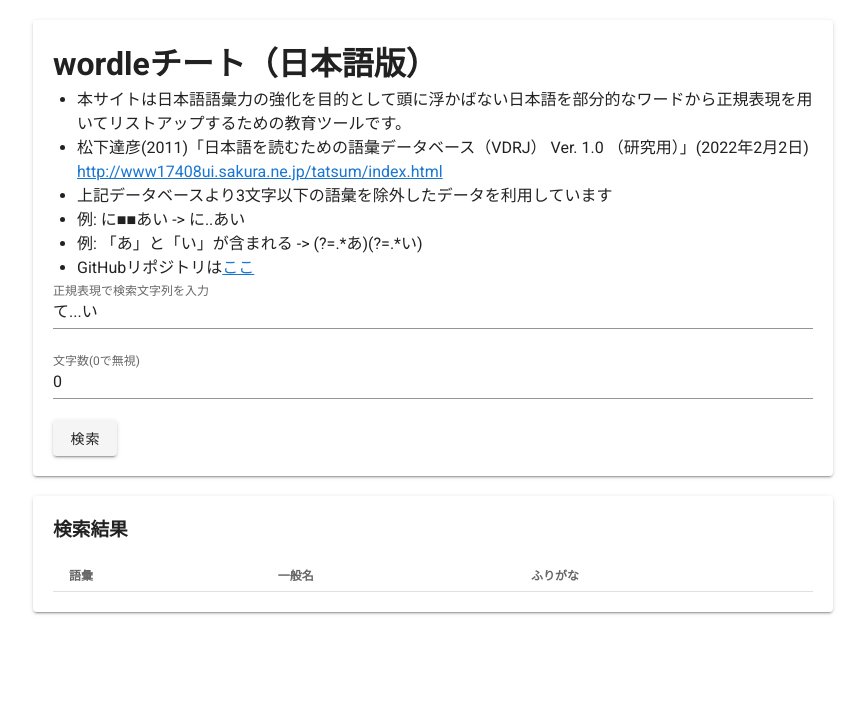
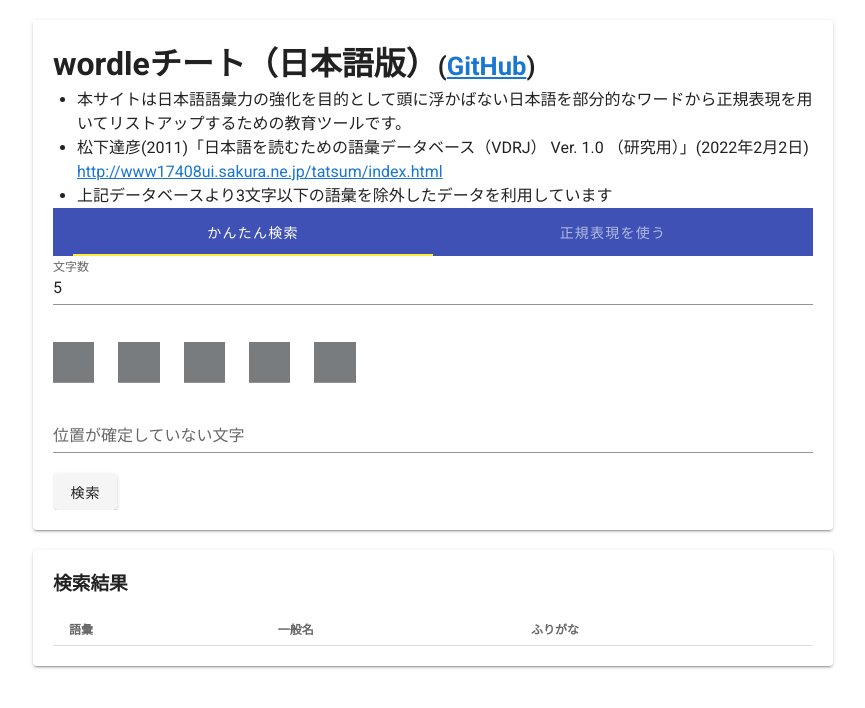
Before and after one commit to kjranyone/easy-csv-aggregator, a Vue app in the folder app/: page / in a window 1280 px wide. Shown: the top 708 px of the page, without its empty margins (207-1072 px from the left). Built offline with nearby package versions, Linux system fonts and the light colour scheme.

Commit message:
EasyMode

```diff
--- a/app/src/App.vue
+++ b/app/src/App.vue
@@ -4,30 +4,69 @@
       <v-card
           elevation="2"
       >
-        <h1>wordleチート（日本語版）</h1>
+        <h1>wordleチート（日本語版）<small>(<a href="https://github.com/kjranyone/wordle-ja-cheat"
+                                        target="_blank">GitHub</a>)</small></h1>
         <ul>
           <li>
             本サイトは日本語語彙力の強化を目的として頭に浮かばない日本語を部分的なワードから正規表現を用いてリストアップするための教育ツールです。
           </li>
           <li>
-            松下達彦(2011)「日本語を読むための語彙データベース（VDRJ） Ver. 1.0 （研究用）」(2022年2月2日) <a href="http://www17408ui.sakura.ne.jp/tatsum/index.html" target="_blank">http://www17408ui.sakura.ne.jp/tatsum/index.html</a>
+            松下達彦(2011)「日本語を読むための語彙データベース（VDRJ） Ver. 1.0 （研究用）」(2022年2月2日) <a
+              href="http://www17408ui.sakura.ne.jp/tatsum/index.html" target="_blank">http://www17408ui.sakura.ne.jp/tatsum/index.html</a>
           </li>
           <li>
             上記データベースより3文字以下の語彙を除外したデータを利用しています
           </li>
-          <li>
-            例: に■■あい -> に..あい
-          </li>
-          <li>
-            例: 「あ」と「い」が含まれる -> (?=.*あ)(?=.*い)
-          </li>
-          <li>
-            GitHubリポジトリは<a href="https://github.com/kjranyone/wordle-ja-cheat" target="_blank">ここ</a>
-          </li>
         </ul>
-        <v-text-field label="正規表現で検索文字列を入力" v-model="searchString" @keydown.enter.prevent="search"></v-text-field>
-        <v-text-field type="number" label="文字数(0で無視)" v-model="stringNumber" @keydown.enter.prevent="search"></v-text-field>
-        <v-btn @click="search">検索</v-btn>
+
+          <v-tabs
+              v-model="searchTab"
+              fixed-tabs
+              background-color="indigo"
+              dark
+          >
+            <v-tabs-slider color="yellow"></v-tabs-slider>
+            <v-tab
+                v-for="item in searchItems"
+                :key="item"
+            >
+              {{ item }}
+            </v-tab>
+          </v-tabs>
+        <v-tabs-items v-model="searchTab">
+          <v-tab-item
+              v-for="item in searchItems"
+              :key="item"
+          >
+            <template v-if="item==='かんたん検索'">
+              <v-text-field
+                  type="number" label="文字数" v-model="modeSimple.stringNumber"
+                  @input="simpleStringNumberChanged"
+                  @keydown.enter.prevent="searchSimple"/>
+              <v-row>
+                <v-col cols="1" v-for="(item, index) in modeSimple.specificIndexStrings" :key="index">
+                  <v-text-field
+                      height="40"
+                      class="center-input"
+                      :background-color="modeSimple.specificIndexStrings[index] ? '#6aaa64' : '#787c7e'"
+                      @keydown.enter.prevent="searchSimple"
+                      v-model="modeSimple.specificIndexStrings[index]"
+                  ></v-text-field>
+                </v-col>
+              </v-row>
+              <v-text-field label="位置が確定していない文字" v-model="modeSimple.containString"
+                            @keydown.enter.prevent="searchSimple"></v-text-field>
+              <v-btn @click="searchSimple">検索</v-btn>
+            </template>
+            <template v-else-if="item==='正規表現を使う'">
+              <v-text-field label="正規表現で検索文字列を入力" v-model="modeRegex.searchString"
+                            @keydown.enter.prevent="searchRegex"></v-text-field>
+              <v-text-field type="number" label="文字数(0で無視)" v-model="modeRegex.stringNumber"
+                            @keydown.enter.prevent="searchRegex"></v-text-field>
+              <v-btn @click="searchRegex">検索</v-btn>
+            </template>
+          </v-tab-item>
+        </v-tabs-items>
       </v-card>
 
 
@@ -80,20 +119,77 @@ export default {
     // HelloWorld,
   },
 
-  data: () => ({
-    "wordsJson": wordsJson,
-    "searchString": "て...い",
-    "stringNumber": 0,
-    "results": [],
-    "resultMessage": ""
-  }),
+  data() {
+    let arr = [];
+    let simpleStringNumber = 5;
+    arr.length = simpleStringNumber;
+    return {
+      wordsJson: wordsJson,
+      results: [],
+      resultMessage: "",
+      searchTab: null,
+      searchItems: [
+        'かんたん検索', '正規表現を使う',
+      ],
+      modeSimple: {
+        stringNumber: simpleStringNumber,
+        specificIndexStrings: arr,
+        containString: ""
+      },
+      modeRegex: {
+        stringNumber: 0,
+        searchString: "て...い",
+      }
+    }
+  },
   methods: {
-    search() {
-      console.log("検索を行います。環境によっては結果が出るまで遅いかも。キーワード: " + this.searchString)
+    simpleStringNumberChanged() {
+      console.log("simpleStringNumberChanged");
+      let arr = [];
+      arr.length = this.modeSimple.stringNumber;
+      this.modeSimple.specificIndexStrings = arr;
+    },
+    searchSimple() {
+      console.log("検索開始");
+      // (?=...てい)(?=.*っ)(?=.*し)
+      // 確定文字
+      // specificIndexStrings
+      let patternString = "";
+      let specificIndexPattern = "";
+      for (let i = 0; i < this.modeSimple.specificIndexStrings.length; i++) {
+        if (this.modeSimple.specificIndexStrings[i] && this.modeSimple.specificIndexStrings[i].length === 1) {
+          specificIndexPattern += this.modeSimple.specificIndexStrings[i];
+        } else {
+          specificIndexPattern += ".";
+        }
+      }
+      patternString += "(?=" + specificIndexPattern + ")"
+
+      // containString
+      for (let i = 0; i < this.modeSimple.containString.length; i++) {
+        patternString += "(?=.*" + this.modeSimple.containString[i] + ")"
+      }
+
       let results = []
-      let pattern = new RegExp(this.searchString, "g")
+      let pattern = new RegExp(patternString, "g");
       this.wordsJson.words.forEach(word => {
-        if ((parseInt(this.stringNumber) === 0 || word[2].length === parseInt(this.stringNumber)) && pattern.test(word[2])) {
+        if ((parseInt(this.modeSimple.stringNumber) === 0 || word[2].length === parseInt(this.modeSimple.stringNumber)) && pattern.test(word[2])) {
+          results.push({
+            "word": word[0],
+            "common": word[1],
+            "kana": word[2]
+          })
+        }
+      })
+      this.resultMessage = "検索完了。" + this.wordsJson.words.length + "単語中" + results.length + "単語がマッチしました。";
+      this.results = results;
+    },
+    searchRegex() {
+      console.log("検索を行います。環境によっては結果が出るまで遅いかも。キーワード: " + this.modeRegex.searchString);
+      let results = []
+      let pattern = new RegExp(this.modeRegex.searchString, "g")
+      this.wordsJson.words.forEach(word => {
+        if ((parseInt(this.modeRegex.stringNumber) === 0 || word[2].length === parseInt(this.modeRegex.stringNumber)) && pattern.test(word[2])) {
           results.push({
             "word": word[0],
             "common": word[1],
@@ -108,3 +204,11 @@ export default {
   }
 };
 </script>
+<style>
+.center-input input {
+  color: #ffffff !important;
+  font-weight: bold;
+  font-size: 1.4rem;
+  text-align: center;
+}
+</style>
```
